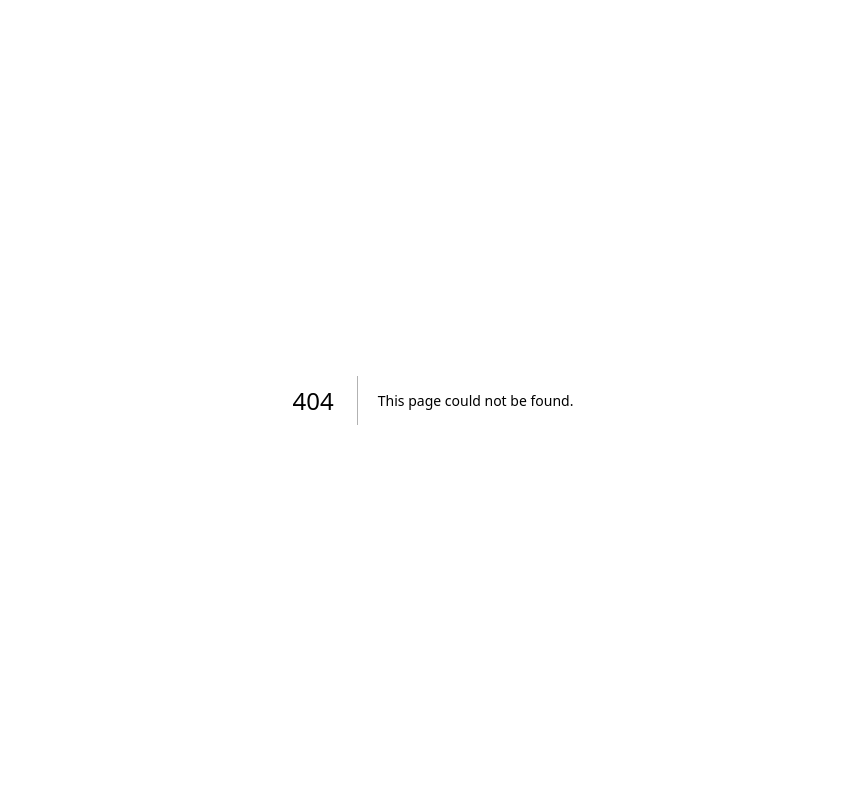
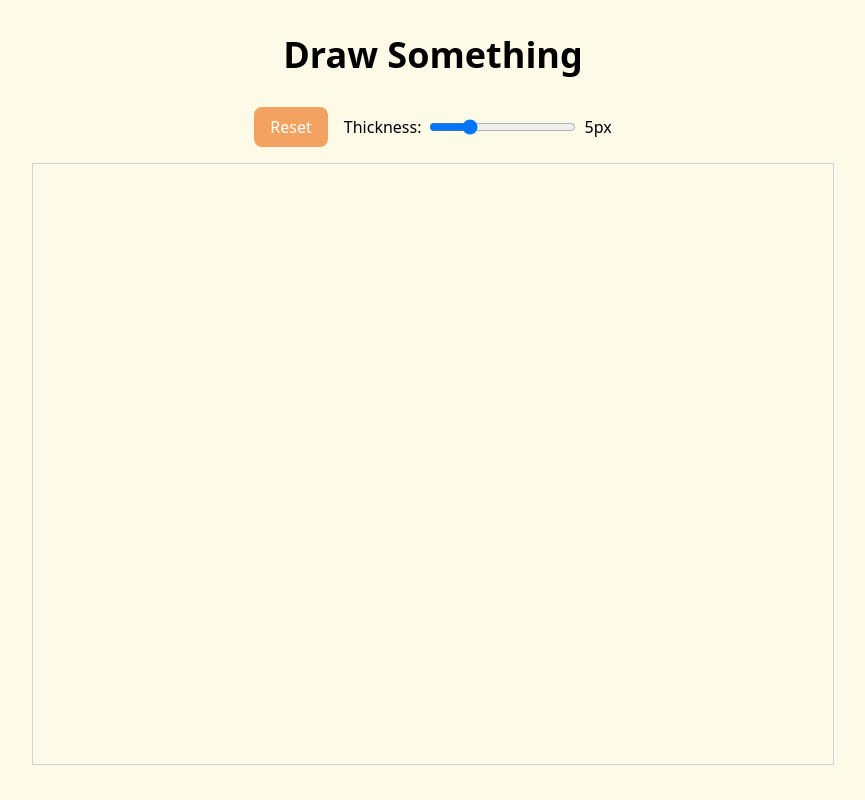
Before and after one commit to roon-replica/next.js-website, a Next.js app in the folder simple-website/: page /drawing/main in a window 1280 px wide. Before the commit this address had no page. Shown: the whole page, without its empty margins (207-1072 px from the left). Built offline with nearby package versions, Linux system fonts and the light colour scheme.

Commit message:
[tools-pjt] 그림판 기본 그리기 됨
- reset
- pencil 두께 조정됨

```diff
--- /dev/null
+++ b/simple-website/src/components/drawing/Drawing.tsx
@@ -0,0 +1,93 @@
+import React, { useRef, useState, useEffect } from 'react';
+
+const Drawing: React.FC = () => {
+    const canvasRef = useRef<HTMLCanvasElement | null>(null);
+    const [isDrawing, setIsDrawing] = useState(false);
+    const [thickness, setThickness] = useState(5);
+
+    useEffect(() => {
+        const canvas = canvasRef.current;
+        if (canvas) {
+            const context = canvas.getContext('2d');
+            if (context) {
+                context.lineWidth = thickness;
+                context.lineCap = 'round';
+                context.strokeStyle = 'black';
+            }
+        }
+    }, [thickness]);
+
+    const startDrawing = (e: React.MouseEvent) => {
+        const canvas = canvasRef.current;
+        if (canvas) {
+            const context = canvas.getContext('2d');
+            if (context) {
+                context.beginPath();
+                context.moveTo(e.nativeEvent.offsetX, e.nativeEvent.offsetY);
+                setIsDrawing(true);
+            }
+        }
+    };
+
+    const draw = (e: React.MouseEvent) => {
+        if (!isDrawing) return;
+        const canvas = canvasRef.current;
+        if (canvas) {
+            const context = canvas.getContext('2d');
+            if (context) {
+                context.lineTo(e.nativeEvent.offsetX, e.nativeEvent.offsetY);
+                context.stroke();
+            }
+        }
+    };
+
+    const stopDrawing = () => {
+        setIsDrawing(false);
+    };
+
+    const resetCanvas = () => {
+        const canvas = canvasRef.current;
+        if (canvas) {
+            const context = canvas.getContext('2d');
+            if (context) {
+                context.clearRect(0, 0, canvas.width, canvas.height);
+            }
+        }
+    };
+
+    return (
+        <div className="flex flex-col items-center justify-center min-h-screen bg-base-100 p-6">
+            <h1 className="text-4xl font-bold mb-8">Draw Something</h1>
+            <div className="mb-4 flex items-center">
+                <button
+                    onClick={resetCanvas}
+                    className="px-4 py-2 bg-primary text-white rounded-lg mr-4"
+                >
+                    Reset
+                </button>
+                <label className="mr-2">Thickness:</label>
+                <input
+                    type="range"
+                    value={thickness}
+                    onChange={(e) => setThickness(Number(e.target.value))}
+                    className="px-2 py-1 border rounded-lg"
+                    min="1"
+                    max="20"
+                />
+                <span className="ml-2">{thickness}px</span>
+            </div>
+            <canvas
+                ref={canvasRef}
+                width={800}
+                height={600}
+                className="border border-gray-300"
+                onMouseDown={startDrawing}
+                onMouseMove={draw}
+                onMouseUp={stopDrawing}
+                onMouseLeave={stopDrawing}
+            />
+        </div>
+    );
+};
+
+export default Drawing;
--- /dev/null
+++ b/simple-website/src/pages/drawing/main.tsx
@@ -0,0 +1,5 @@
+import Drawing from "@/components/drawing/Drawing";
+
+export default function Main() {
+    return <Drawing />;
+}
--- a/simple-website/src/pages/index.tsx
+++ b/simple-website/src/pages/index.tsx
@@ -36,19 +36,29 @@
 import React from "react";
 import Link from "next/link";
 import { ClipboardListIcon, ClockIcon } from "@heroicons/react/outline";
+import {PencilIcon} from "@heroicons/react/solid";
 
 export default function Home() {
     return (
         <main className="flex min-h-screen flex-col items-center justify-center p-24" data-theme="cozy">
-            <h1 className="text-4xl font-bold mb-8">Welcome, Thanks for visit</h1>
+            <h1 className="text-5xl font-bold">Welcome, Thanks for visit</h1>
+            <p className="text-2xl mt-2 mb-8">This website offers some useful tools such as to keep track of time efficiently</p>
             <nav className="flex space-x-8">
-                <Link href="/stopwatch/main" className="text-4xl bg-primary p-4 rounded-lg flex items-center space-x-2 hover:bg-primary-focus transition duration-300">
+                <Link href="/stopwatch/main"
+                      className="text-4xl bg-primary p-4 rounded-lg flex items-center space-x-2 hover:bg-primary-focus transition duration-300">
                     <ClockIcon className="w-8 h-8"/>
                     <div>StopWatch</div>
                 </Link>
-                <Link href="/timer/main" className="text-4xl bg-primary p-4 rounded-lg flex items-center space-x-2 hover:bg-primary-focus transition duration-300">
+                {/*<p className="text-2xl font-bold mb-8 mt-5">AND</p>*/}
+                <Link href="/timer/main"
+                      className="text-4xl bg-primary p-4 rounded-lg flex items-center space-x-2 hover:bg-primary-focus transition duration-300">
                     <ClockIcon className="w-8 h-8"/>
                     <div>Timer</div>
+                </Link>
+                <Link href="/drawing/main"
+                      className="text-4xl bg-primary p-4 rounded-lg flex items-center space-x-2 hover:bg-primary-focus transition duration-300">
+                    <PencilIcon className="w-8 h-8"/>
+                    <div>Drawing</div>
                 </Link>
             </nav>
         </main>
```
